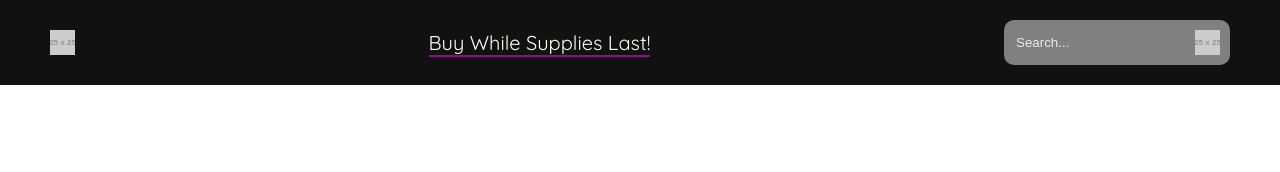
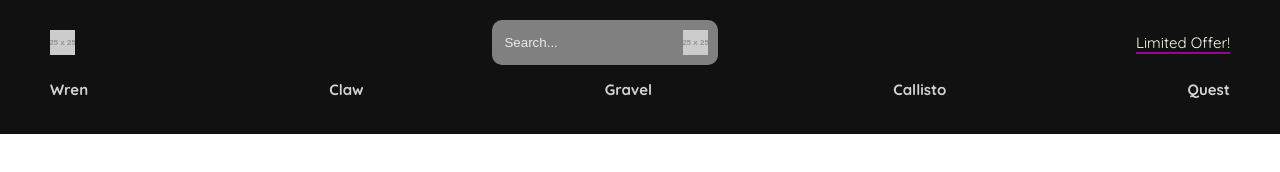
Before and after one commit to Frank3354/boots_ecommerce, a plain HTML site: page index.html in a window 1280 px wide. Drawn offline with Linux system fonts and the light colour scheme; placeholder pictures from the web are drawn by us.

Commit message:
Add bottom navbar (top of page) with styles

```diff
--- a/index.html
+++ b/index.html
@@ -18,9 +18,6 @@
         <img src="https://via.placeholder.com/25" alt="place holder image C/O https://placeholder.com/">
       </div>
       <div class="nav-item">
-        <span class="buzzword">Buy While Supplies Last!</span>
-      </div>
-      <div class="nav-item">
         <div class="search-bar">
           <label>
             <input type="text" placeholder="Search..." class="search-input">
@@ -29,10 +26,18 @@
           <img src="https://via.placeholder.com/25" alt="place holder image C/O https://placeholder.com/">
         </div>
       </div>
+      <div class="nav-item">
+        <span class="buzzword">Limited Offer!</span>
+      </div>
 
 
     </div>
     <div class="bot-nav">
+      <h3 class="menu-item">Wren</h3>
+      <h3 class="menu-item">Claw</h3>
+      <h3 class="menu-item">Gravel</h3>
+      <h3 class="menu-item">Callisto</h3>
+      <h3 class="menu-item">Quest</h3>
 
     </div>
   </nav>
--- a/style.css
+++ b/style.css
@@ -46,6 +46,22 @@ nav {
 }
 
 .buzzword {
-    font-size: 2rem;
+    font-size: 1.5rem;
     border-bottom: .2rem solid rgba(255, 0, 255, 0.55);
+    text-align: center;
 }
+
+/*Bottom nav bar - top of page*/
+
+.bot-nav{
+    display: flex;
+    align-items: center;
+    justify-content: space-between;
+}
+
+.menu-item {
+    cursor: pointer;
+    font-weight: 800;
+    color: lightgray;
+    font-size: 1.5rem;
+}
```
